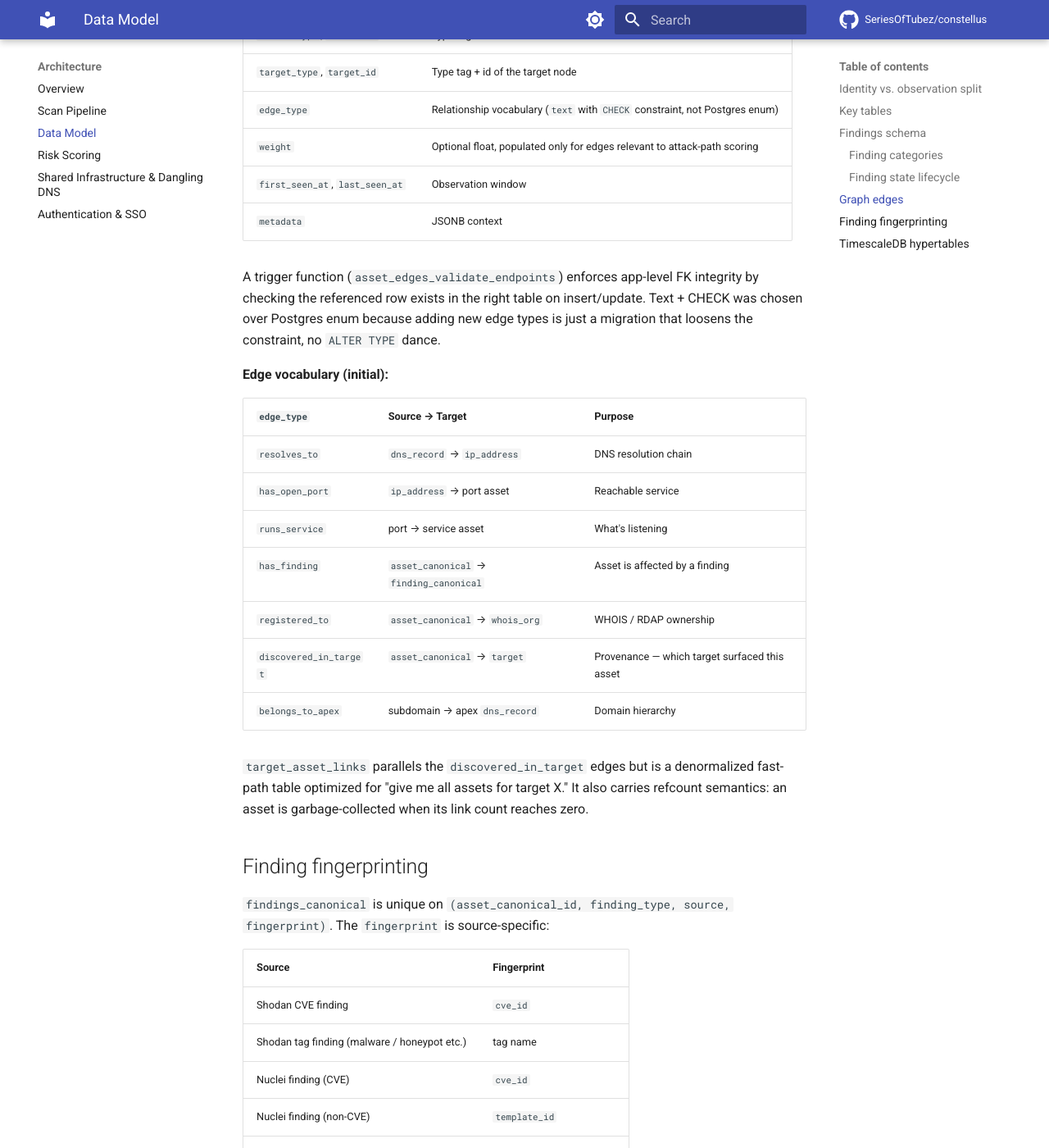
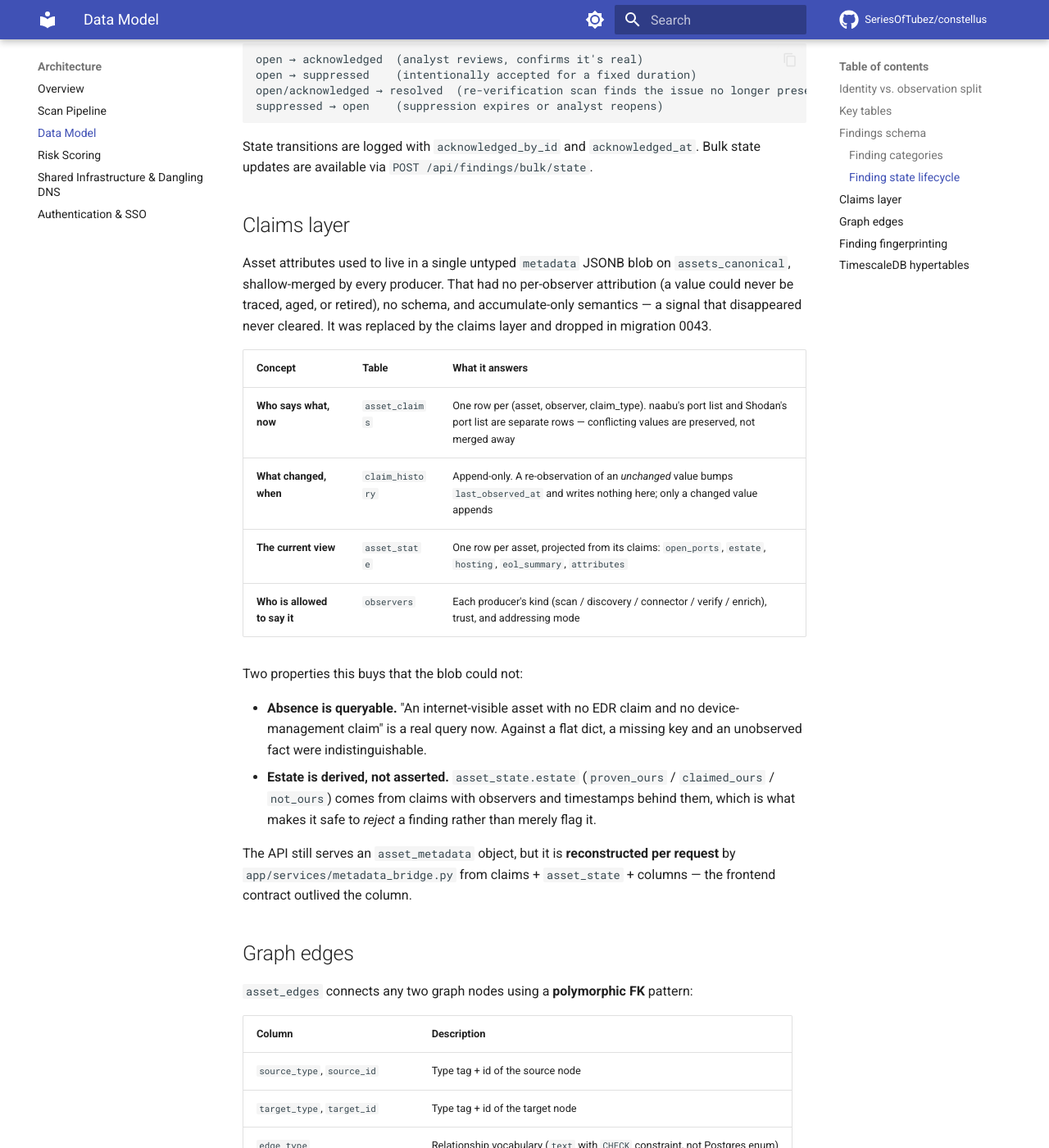
Before and after one commit to SeriesOfTubez/constellus, an MkDocs documentation site: the page built from docs/architecture/data-model.md, in a window 1280 px wide and 1400 px high, scrolled down 4101 px. Shown: the whole window at 82% size. Built offline with MkDocs 1.6.1 and Material for MkDocs 9.7.7, drawn with Linux system fonts in a browser that asks for light colours; comment, search, counter and statistics services are not loaded; some of the changed text lies outside the part shown.

Commit message:
docs(architecture): document the claims layer and the captured boundary node (#6)
The data model changed across #2 (claims layer, planning#129) and #5
(boundary capture, planning#147); the architecture docs did not follow.
Three things were actively wrong, not merely thin:

- scan-pipeline said the third-party name "is suppressed rather than
  attributed to you" — #5 captures the boundary target as a context node.
  Rewritten with the capture != scan-eligibility rule called out.
- The edge vocabulary still listed has_open_port, dropped in migration 0029
  when ports stopped being first-class asset nodes. Removed; cname added with
  the reasoning #135/#136/#146 will need for their own dependency edges.
- assets_canonical was documented as one row per (asset_type, value); L3b-1
  made dns_record identity a 4-tuple.

Adds a Claims layer section: what each of the five tables answers, and the
two properties the metadata blob could not provide — absence as a queryable
state, and estate derived from attributed observations rather than asserted,
which is what makes rejecting a finding defensible. Records that the API's
asset_metadata object is reconstructed per request by metadata_bridge now
that the column is gone.

Scope limited to what those two PRs made stale; wider README/RTD drift stays
tracked in planning#123. mkdocs build --strict clean.

```diff
--- a/docs/architecture/data-model.md
+++ b/docs/architecture/data-model.md
@@ -7,7 +7,7 @@
 | Entity | Identity (durable) | Observation log |
 |---|---|---|
 | Scans | `scan_templates` — scope, options, schedule, owner | `scan_runs` — one execution per fire with started_at / completed_at / status / kind / asset_count / finding_count |
-| Assets | `assets_canonical` — one row per (asset_type, value); first_seen_at, last_seen_at, ignored, tags | (none — `last_seen_at` only) |
+| Assets | `assets_canonical` — one row per (asset_type, value), and per (asset_type, value, record_type, content) for `dns_record`; first_seen_at, last_seen_at, ignored, tags | `asset_claims` — per-observer current values, with `claim_history` as the append-only change log |
 | Findings | `findings_canonical` — one row per (asset_canonical_id, finding_type, source, fingerprint); state, suppressed_until, first_seen_at, last_seen_at | (none — `last_seen_at` only) |
 
 ## Key tables
@@ -20,6 +20,12 @@
 | `findings_canonical` | Standard | One row per (asset, type, source, fingerprint); durable identity |
 | `target_asset_links` | Standard | N-to-N join between `targets` and `assets_canonical` with refcount semantics |
 | `asset_edges` | Standard | Typed directed edges between graph nodes (polymorphic FK) |
+| `asset_claims` | Standard | **Current-state store.** One row per (asset, observer, claim_type) — what a given producer currently asserts about an asset |
+| `asset_state` | Standard | Projection of `asset_claims` down to one row per asset: `open_ports`, `estate`, `hosting`, `eol_summary`, `attributes` |
+| `claim_history` | Partitioned | Append-only log of claim *changes*, range-partitioned monthly on `changed_at` (24-month retention) |
+| `claim_types` | Reference | Claim vocabulary + per-type authorisation/reporting TTL policy |
+| `observers` | Reference | Registry of claim producers with their kind / trust / addressing taxonomy |
+| `edge_type_relationships` | Reference | Maps an `edge_type` to its attribution relationship (`dependency`, `recipient`) |
 | `targets` | Standard | Domains, IPs, and CIDRs in scope (with `source_type` + `auto_managed`) |
 | `audit_logs` | Hypertable | Immutable audit trail partitioned by `occurred_at` |
 | `connector_configs` | Standard | Encrypted connector credentials |
@@ -84,6 +90,24 @@
 
 State transitions are logged with `acknowledged_by_id` and `acknowledged_at`. Bulk state updates are available via `POST /api/findings/bulk/state`.
 
+## Claims layer
+
+Asset attributes used to live in a single untyped `metadata` JSONB blob on `assets_canonical`, shallow-merged by every producer. That had no per-observer attribution (a value could never be traced, aged, or retired), no schema, and accumulate-only semantics — a signal that disappeared never cleared. It was replaced by the claims layer and dropped in migration 0043.
+
+| Concept | Table | What it answers |
+|---|---|---|
+| **Who says what, now** | `asset_claims` | One row per (asset, observer, claim_type). naabu's port list and Shodan's port list are separate rows — conflicting values are preserved, not merged away |
+| **What changed, when** | `claim_history` | Append-only. A re-observation of an *unchanged* value bumps `last_observed_at` and writes nothing here; only a changed value appends |
+| **The current view** | `asset_state` | One row per asset, projected from its claims: `open_ports`, `estate`, `hosting`, `eol_summary`, `attributes` |
+| **Who is allowed to say it** | `observers` | Each producer's kind (scan / discovery / connector / verify / enrich), trust, and addressing mode |
+
+Two properties this buys that the blob could not:
+
+- **Absence is queryable.** "An internet-visible asset with no EDR claim and no device-management claim" is a real query now. Against a flat dict, a missing key and an unobserved fact were indistinguishable.
+- **Estate is derived, not asserted.** `asset_state.estate` (`proven_ours` / `claimed_ours` / `not_ours`) comes from claims with observers and timestamps behind them, which is what makes it safe to *reject* a finding rather than merely flag it.
+
+The API still serves an `asset_metadata` object, but it is **reconstructed per request** by `app/services/metadata_bridge.py` from claims + `asset_state` + columns — the frontend contract outlived the column.
+
 ## Graph edges
 
 `asset_edges` connects any two graph nodes using a **polymorphic FK** pattern:
@@ -99,17 +123,31 @@
 
 A trigger function (`asset_edges_validate_endpoints`) enforces app-level FK integrity by checking the referenced row exists in the right table on insert/update. Text + CHECK was chosen over Postgres enum because adding new edge types is just a migration that loosens the constraint, no `ALTER TYPE` dance.
 
-**Edge vocabulary (initial):**
+**Edge vocabulary:**
 
 | `edge_type` | Source → Target | Purpose |
 |---|---|---|
-| `resolves_to` | `dns_record` → `ip_address` | DNS resolution chain |
-| `has_open_port` | `ip_address` → port asset | Reachable service |
-| `runs_service` | port → service asset | What's listening |
+| `resolves_to` | `dns_record` → `ip_address` / `dns_record` | DNS resolution chain (A / AAAA, and CNAME hops between owned names) |
+| `cname` | `dns_record` → `dns_record` | The customer → third-party CNAME boundary specifically |
+| `runs_service` | `ip_address` → service asset | What's listening |
 | `has_finding` | `asset_canonical` → `finding_canonical` | Asset is affected by a finding |
 | `registered_to` | `asset_canonical` → `whois_org` | WHOIS / RDAP ownership |
 | `discovered_in_target` | `asset_canonical` → `target` | Provenance — which target surfaced this asset |
 | `belongs_to_apex` | subdomain → apex `dns_record` | Domain hierarchy |
+
+!!! note "Why `cname` is separate from `resolves_to`"
+
+    `resolves_to` is DNS mechanics, shared with A/AAAA records. `cname` carries
+    the **attribution** axis — its `edge_type_relationships` row is
+    `dependency`, and it is only emitted for the hop that crosses from
+    customer-owned infrastructure to a third party. Tagging `resolves_to` as a
+    dependency instead would make an A record pointing at the org's *own* IP
+    read as a third-party dependency. The boundary hop emits `cname` **instead
+    of** `resolves_to`, never both.
+
+    Ports stopped being first-class asset nodes in migration 0029, so the old
+    `has_open_port` edge no longer exists — ports live on
+    `asset_state.open_ports`.
 
 `target_asset_links` parallels the `discovered_in_target` edges but is a denormalized fast-path table optimized for "give me all assets for target X." It also carries refcount semantics: an asset is garbage-collected when its link count reaches zero.
 
```
Also changed, not shown: docs/architecture/scan-pipeline.md (+9 -1 lines).
